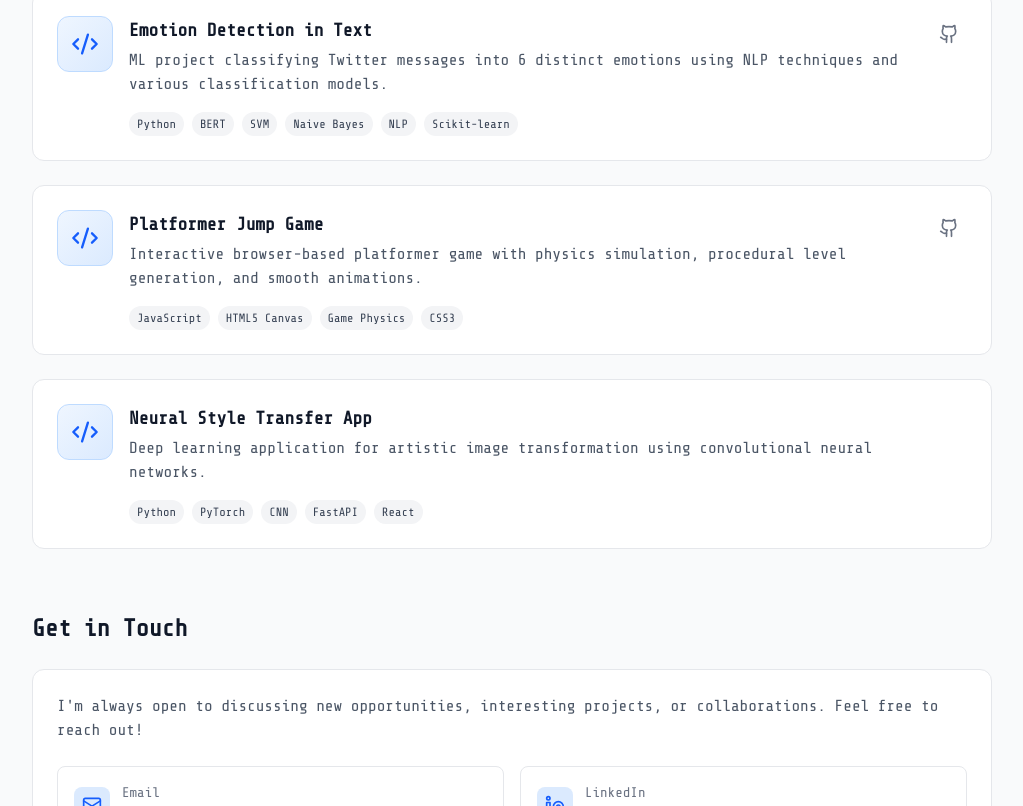
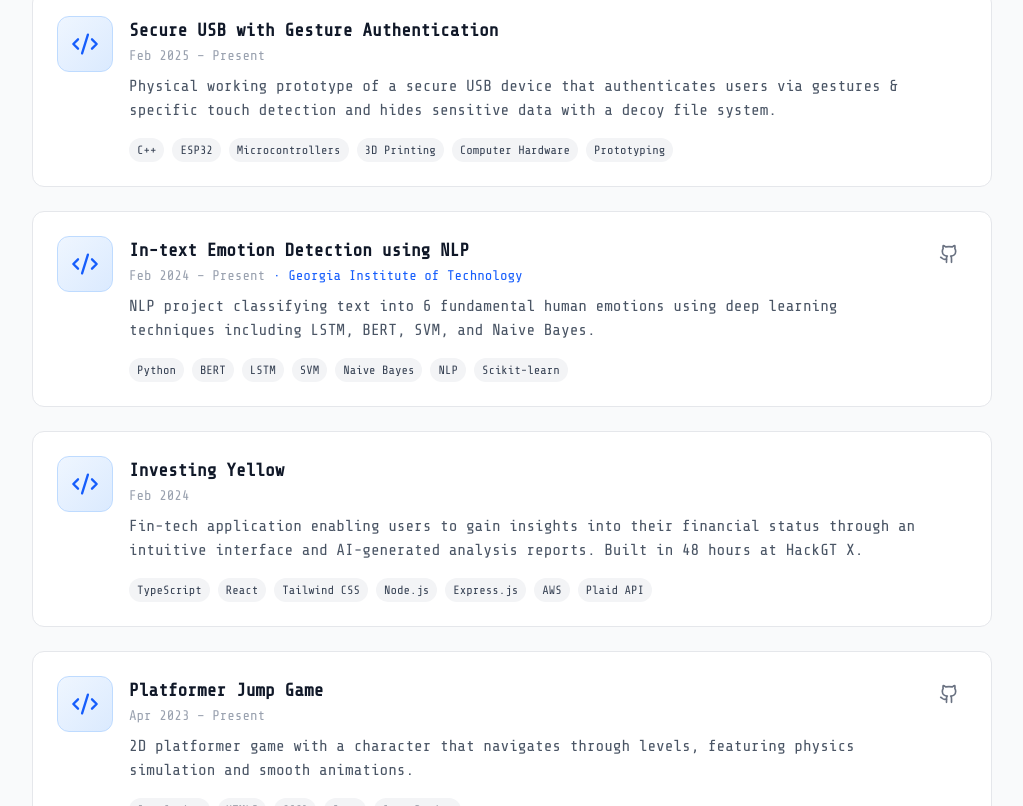
Before and after one commit to gtparag/parag-portfolio, a Next.js app: page / in a window 1280 px wide. Shown: the part 1614-2420 px from the top of the page, without its empty margins (128-1151 px from the left). Built offline with nearby package versions, Linux system fonts and the light colour scheme.

Commit message:
edit projects section

```diff
--- a/components/professional/projects.tsx
+++ b/components/professional/projects.tsx
@@ -20,7 +20,7 @@ export function ProfessionalProjects() {
           >
             <div className="flex items-start gap-4">
               {/* Icon */}
-              <div className="flex-shrink-0 w-14 h-14 rounded-xl bg-gradient-to-br from-blue-50 to-blue-100 border border-blue-200 flex items-center justify-center">
+              <div className="shrink-0 w-14 h-14 rounded-xl bg-gradient-to-br from-blue-50 to-blue-100 border border-blue-200 flex items-center justify-center">
                 <Code2 className="w-7 h-7 text-blue-600" />
               </div>
 
@@ -31,7 +31,17 @@ export function ProfessionalProjects() {
                     <h3 className="font-semibold text-gray-900 text-lg">
                       {project.title}
                     </h3>
-                    <p className="text-gray-600 mt-1">{project.description}</p>
+                    {(project.date || project.association) && (
+                      <div className="flex items-center gap-2 mt-0.5">
+                        {project.date && (
+                          <span className="text-sm text-gray-400">{project.date}</span>
+                        )}
+                        {project.association && (
+                          <span className="text-sm text-blue-600">· {project.association}</span>
+                        )}
+                      </div>
+                    )}
+                    <p className="text-gray-600 mt-2">{project.description}</p>
                   </div>
 
                   {/* Links */}
--- a/content/projects.ts
+++ b/content/projects.ts
@@ -8,39 +8,78 @@ export interface Project {
   liveUrl?: string;
   image?: string;
   featured: boolean;
+  date?: string;
+  association?: string;
 }
 
 export const projects: Project[] = [
   {
+    id: "secure-usb",
+    title: "Secure USB with Gesture Authentication",
+    description:
+      "Physical working prototype of a secure USB device that authenticates users via gestures & specific touch detection and hides sensitive data with a decoy file system.",
+    longDescription:
+      "Created a physical working prototype of a secure USB device that authenticates users via gestures & specific touch detection and hides sensitive data with a decoy file system.",
+    technologies: ["C++", "ESP32", "Microcontrollers", "3D Printing", "Computer Hardware", "Prototyping"],
+    date: "Feb 2025 – Present",
+    featured: true,
+  },
+  {
     id: "emotion-detection",
-    title: "Emotion Detection in Text",
+    title: "In-text Emotion Detection using NLP",
     description:
-      "ML project classifying Twitter messages into 6 distinct emotions using NLP techniques and various classification models.",
+      "NLP project classifying text into 6 fundamental human emotions using deep learning techniques including LSTM, BERT, SVM, and Naive Bayes.",
     longDescription:
-      "Developed a comprehensive emotion detection system that analyzes Twitter messages and classifies them into six emotional categories: joy, sadness, anger, fear, love, and surprise. Implemented multiple classification approaches including BERT-based transformers, SVMs, and Naive Bayes, achieving strong accuracy through ensemble methods.",
-    technologies: ["Python", "BERT", "SVM", "Naive Bayes", "NLP", "Scikit-learn"],
+      "The project is based around using NLP for a more nuanced understanding of emotional context in text using 6 fundamental human emotions: sadness, joy, love, anger, fear, and surprise. Implements text normalization, tokenization and negation handling using Deep Learning techniques like LSTM, BERT, SVM, and Naive Bayes.",
+    technologies: ["Python", "BERT", "LSTM", "SVM", "Naive Bayes", "NLP", "Scikit-learn"],
     githubUrl: "https://github.com/gtparag/CS4641-Project",
+    date: "Feb 2024 – Present",
+    association: "Georgia Institute of Technology",
+    featured: true,
+  },
+  {
+    id: "investing-yellow",
+    title: "Investing Yellow",
+    description:
+      "Fin-tech application enabling users to gain insights into their financial status through an intuitive interface and AI-generated analysis reports. Built in 48 hours at HackGT X.",
+    longDescription:
+      "A fin-tech application built in 48 hours at HackGT X with a team of 4 people. Built using TypeScript, React, and Tailwind CSS for the user interface. Used Node.js and Express.js on AWS for secure backend operations. Integrated Plaid API for smooth transactions and balance checks. Established a robust infrastructure on AWS for scalability, utilizing Route 53, CloudFront, load balancing, and a secure SSL setup.",
+    technologies: ["TypeScript", "React", "Tailwind CSS", "Node.js", "Express.js", "AWS", "Plaid API"],
+    date: "Feb 2024",
     featured: true,
   },
   {
     id: "platformer-game",
     title: "Platformer Jump Game",
     description:
-      "Interactive browser-based platformer game with physics simulation, procedural level generation, and smooth animations.",
+      "2D platformer game with a character that navigates through levels, featuring physics simulation and smooth animations.",
     longDescription:
-      "Built a fully-featured platformer game from scratch using vanilla JavaScript and HTML5 Canvas. Features include realistic physics simulation for jumping and collision detection, procedural level generation, sprite animations, and a scoring system. Optimized for smooth 60fps gameplay.",
-    technologies: ["JavaScript", "HTML5 Canvas", "Game Physics", "CSS3"],
+      "Designed and developed a 2D platformer game with a character that can move left and right to navigate through the levels.",
+    technologies: ["JavaScript", "HTML5", "CSS3", "Java", "Game Design"],
     githubUrl: "https://github.com/gtparag/Platformer-Jump-Game",
+    date: "Apr 2023 – Present",
     featured: true,
   },
   {
-    id: "neural-style-transfer",
-    title: "Neural Style Transfer App",
+    id: "dungeon-royale",
+    title: "Dungeon Royale",
     description:
-      "Deep learning application for artistic image transformation using convolutional neural networks.",
+      "2D dungeon crawler game where the player navigates through dungeon rooms with different layouts and enemies, built in Java on Android Studio.",
     longDescription:
-      "A web application that applies artistic styles from famous paintings to user-uploaded photos using neural style transfer. Leverages pre-trained VGG networks and custom style loss functions to create stunning artistic transformations in real-time.",
-    technologies: ["Python", "PyTorch", "CNN", "FastAPI", "React"],
+      "Created a 2D Dungeon Crawler game where the user controls a player character and navigates through dungeon rooms with different layouts and enemies using Java in Android Studio. The player can attack and destroy enemies, collect powerups, and reach exits to advance. Enemies attack the player, depleting health — if health runs out, the game ends. Players earn a high score displayed on a leaderboard.",
+    technologies: ["Java", "Android Studio", "Mobile Development", "HTML"],
+    date: "Jan 2023 – Present",
+    featured: true,
+  },
+  {
+    id: "netflix-rating",
+    title: "Movie Rating Generator for Netflix",
+    description:
+      "Devised overall and individual movie rating averages on the Netflix database with 17,770 files and over 7 million customer IDs.",
+    longDescription:
+      "Devised the overall and individual movie rating average on Netflix Database with 17770 files with over 7 million customer IDs, movie ratings, and names.",
+    technologies: ["Python", "SQL", "Java"],
+    date: "Oct 2022 – Dec 2022",
     featured: true,
   },
 ];
```
